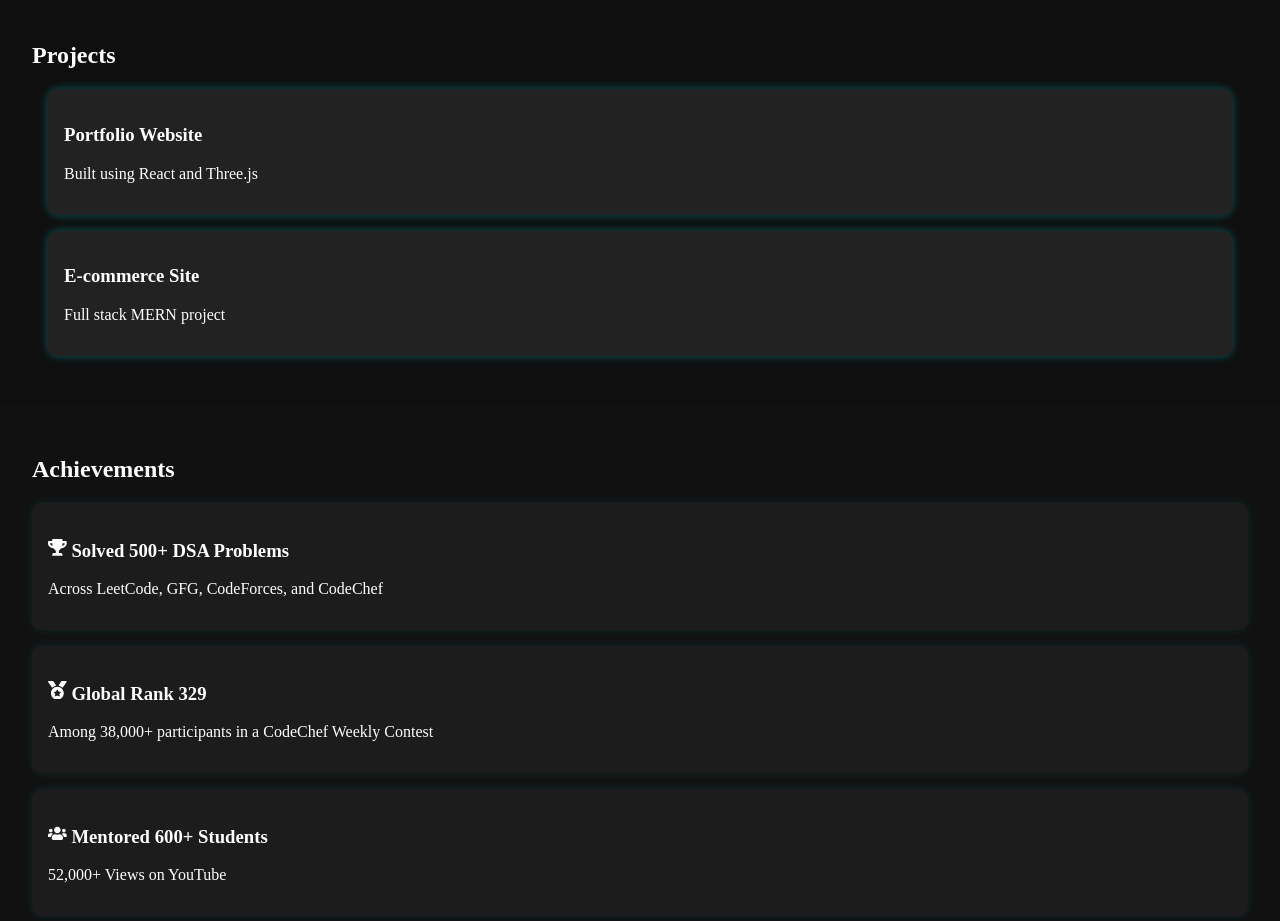
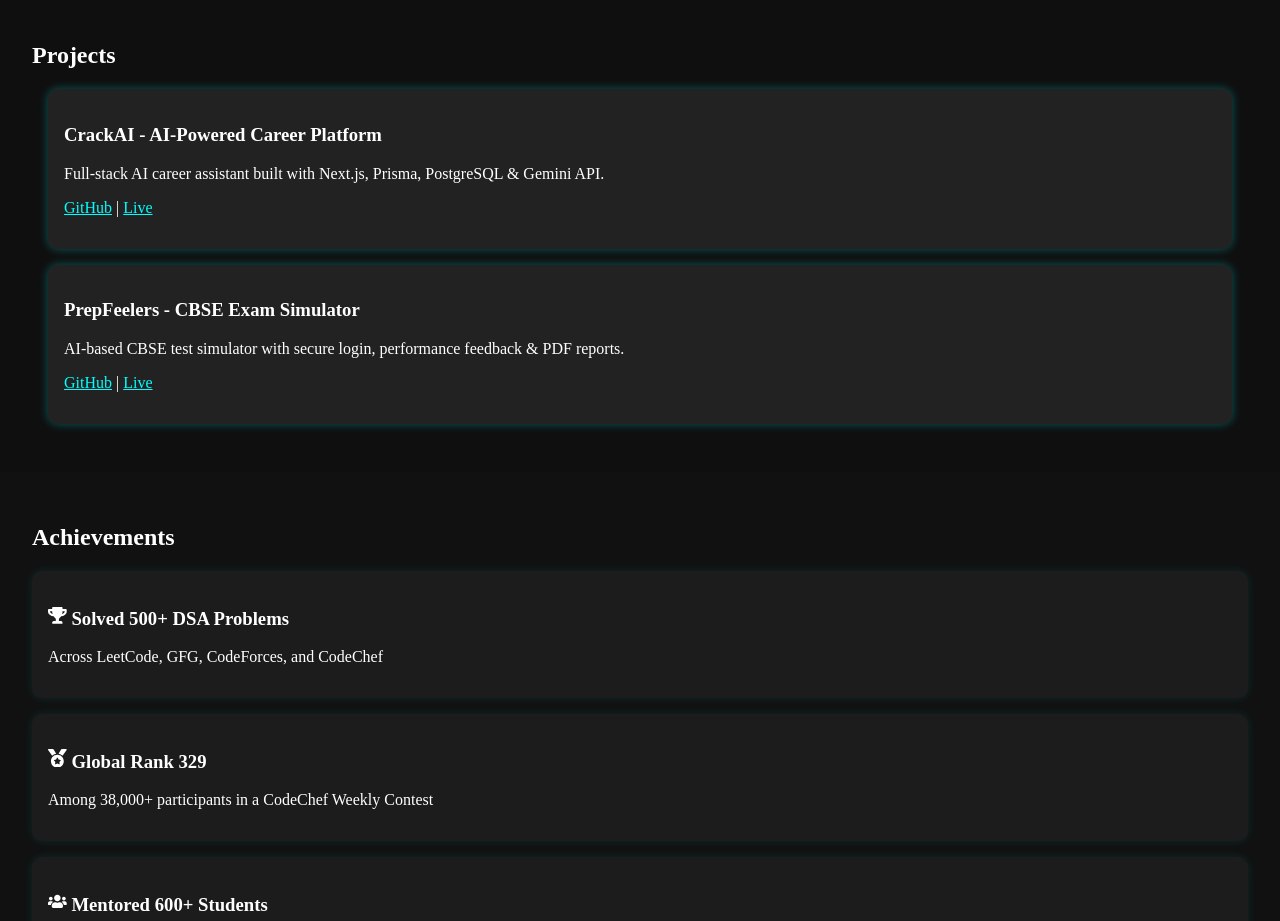
Before and after one commit to guptanaitik46/Portfolio, a React (Create React App) app: page / in a window 1280 px wide. Shown: the part 1240-2161 px from the top of the page. Built offline with nearby package versions, Linux system fonts and the light colour scheme.

Commit message:
Update Projects.js

```diff
--- a/src/components/Projects.js
+++ b/src/components/Projects.js
@@ -3,8 +3,18 @@ import { motion } from 'framer-motion';
 import styled from 'styled-components';
 
 const projects = [
-  { title: 'Portfolio Website', description: 'Built using React and Three.js' },
-  { title: 'E-commerce Site', description: 'Full stack MERN project' },
+  {
+    title: 'CrackAI - AI-Powered Career Platform',
+    description: 'Full-stack AI career assistant built with Next.js, Prisma, PostgreSQL & Gemini API.',
+    github: 'https://github.com/guptanaitik46/CrackAI',
+    live: 'https://crackai-eight.vercel.app'
+  },
+  {
+    title: 'PrepFeelers - CBSE Exam Simulator',
+    description: 'AI-based CBSE test simulator with secure login, performance feedback & PDF reports.',
+    github: 'https://github.com/guptanaitik46/PrepFeelers',
+    live: 'https://prepfeelers.netlify.app'
+  }
 ];
 
 const ProjectCard = styled(motion.div)`
@@ -28,6 +38,10 @@ function Projects() {
         <ProjectCard key={i} whileHover={{ scale: 1.05 }}>
           <h3>{p.title}</h3>
           <p>{p.description}</p>
+          <p>
+            <a href={p.github} target="_blank" rel="noopener noreferrer" style={{ color: '#00ffff' }}>GitHub</a> |{' '}
+            <a href={p.live} target="_blank" rel="noopener noreferrer" style={{ color: '#00ffff' }}>Live</a>
+          </p>
         </ProjectCard>
       ))}
     </section>
```
